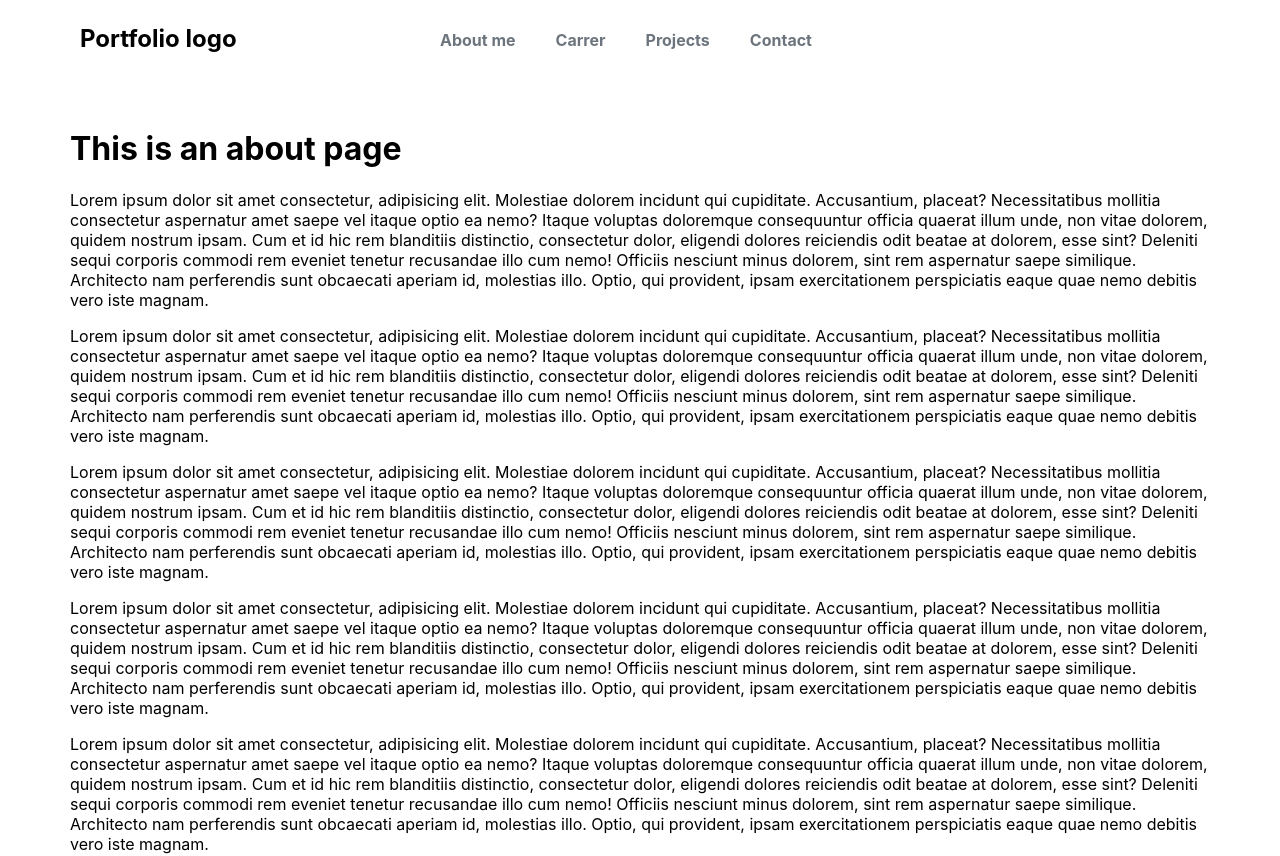
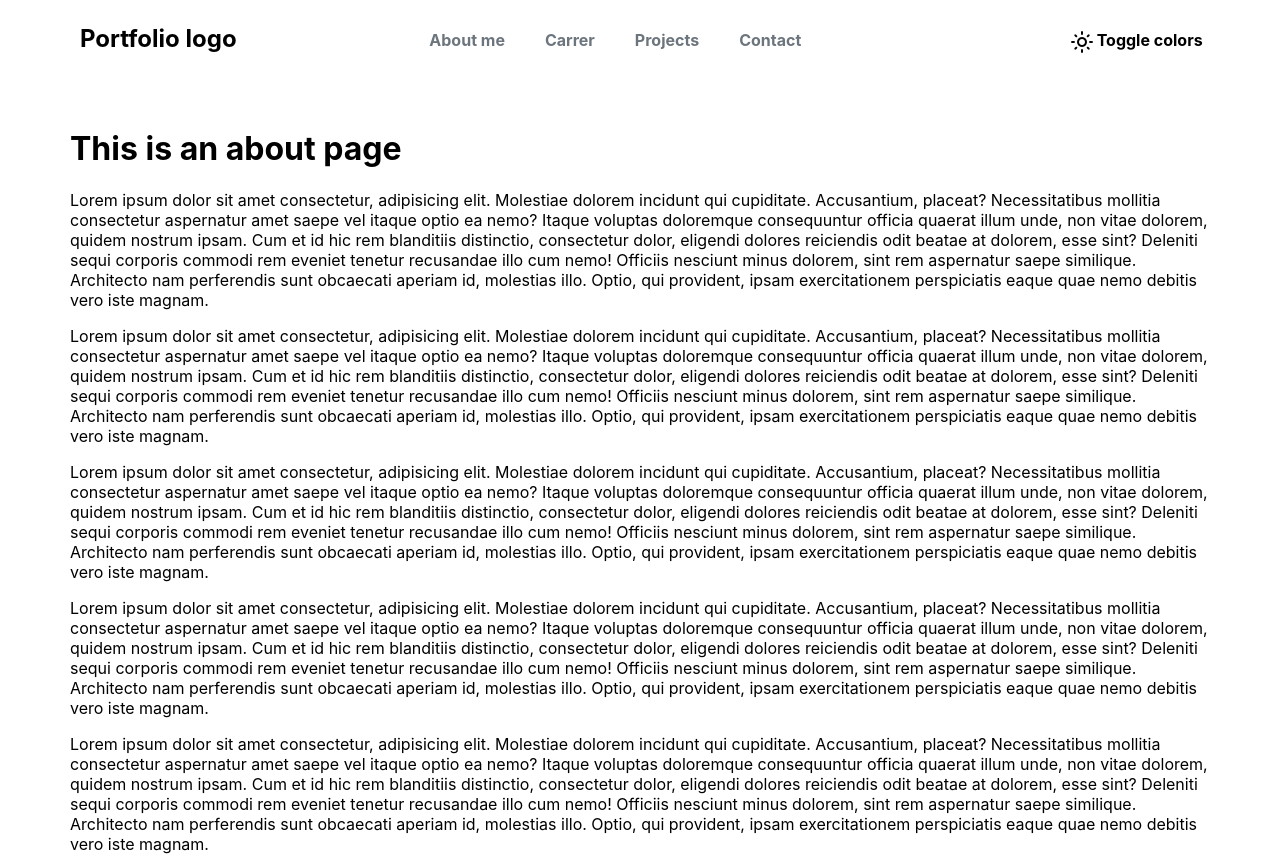
Before and after one commit to theWituch/Portfolio, a Vue app: page / in a window 1280 px wide. Shown: the top 856 px of the page. Built offline with nearby package versions, Linux system fonts and the light colour scheme.

Commit message:
Add DarkModeToggle component for switching color themes

```diff
--- a/src/assets/main.css
+++ b/src/assets/main.css
@@ -5,11 +5,13 @@
   -webkit-font-smoothing: antialiased;
   -moz-osx-font-smoothing: grayscale;
   background-color: var(--background);
-  color: var(--content);
 }
 
+*,
 body {
   background-color: var(--background);
+  color: var(--content);
+  transition: color .15s ease;
 }
 
 a {
--- a/src/assets/theme.css
+++ b/src/assets/theme.css
@@ -33,4 +33,10 @@
 
   --background: var(--white);
   --content: var(--black);
+  --link-hover: var(--yellow)
 }
+
+:root.dark-theme {
+  --content: var(--white);
+  --background: var(--black);
+}
--- a/src/components/HeaderBar.vue
+++ b/src/components/HeaderBar.vue
@@ -6,9 +6,13 @@
       </div>
 
       <div class="navigation flex">
-        <button @click="collapsed = !collapsed" class="toggle">
-          <span :class="{ toggled: !collapsed }" class="toggle-icon material-icons">menu</span>
-        </button>
+        <div class="toggle flex">
+          <button @click="collapsed = !collapsed" class="toggle">
+            <span :class="{ toggled: !collapsed }" class="toggle-icon material-icons" style="font-size: inherit"
+              >menu</span
+            >
+          </button>
+        </div>
 
         <ul class="nav-list" :class="{ collapsed }">
           <li>
@@ -25,6 +29,10 @@
           </li>
         </ul>
       </div>
+
+      <div class="colormode flex">
+        <DarkModeToggle :placeholder="'Toggle colors'"/>
+      </div>
     </nav>
   </transition>
 </template>
@@ -33,7 +41,10 @@
 import { ref } from "@vue/reactivity";
 import { computed } from "@vue/runtime-core";
 
+import DarkModeToggle from "./toggles/DarkModeToggle.vue";
+
 export default {
+  components: { DarkModeToggle },
   setup() {
     const collapsed = ref(true);
     const scrollHeight = ref(0);
@@ -44,11 +55,9 @@ export default {
       }
       return result;
     });
-
     const handleScroll = () => {
       scrollHeight.value = window.scrollY;
     };
-
     return { handleScroll, showHeader, collapsed };
   },
   created() {
@@ -140,11 +149,11 @@ div .navigation {
     z-index: 999998;
     border: 0;
     cursor: pointer;
+    font-size: 35px;
     background-color: transparent;
   }
 
   .toggle-icon {
-    font-size: 35px;
     transition: transform 0.4s ease;
   }
 
@@ -168,6 +177,10 @@ div .navigation {
     visibility: hidden;
     transform: translateY(-100%);
   }
+
+  .colormode {
+    display: none;
+  }
 }
 
 @media (min-width: 768px) {
--- /dev/null
+++ b/src/components/toggles/DarkModeToggle.vue
@@ -0,0 +1,81 @@
+<template>
+  <div class="flex">
+    <div @click="toggleTheme" class="color-mode">
+      <Transition name="fade-up">
+        <span v-if="darkmode" class="icon material-icons-outlined"> dark_mode</span>
+      </Transition>
+      <Transition name="fade-down">
+        <span v-if="!darkmode" class="icon material-icons-outlined"> light_mode </span>
+      </Transition>
+      <span class="placeholder">{{ placeholder }}</span>
+    </div>
+  </div>
+</template>
+
+<script>
+import { ref } from "@vue/reactivity";
+
+export default {
+  props: ["placeholder"],
+  setup() {
+    const darkmode = ref(false);
+
+    const toggleTheme = () => {
+      darkmode.value = !darkmode.value;
+      document.documentElement.className = darkmode.value ? "dark-theme" : "light-theme";
+    };
+
+    return { darkmode, toggleTheme };
+  },
+};
+</script>
+
+<style>
+.color-mode {
+  position: relative;
+  padding: 0;
+  align-items: center;
+  font-weight: bold;
+  cursor: pointer;
+  transition: color 0.3s ease;
+}
+
+.color-mode:hover {
+  color: var(--link-hover);
+}
+
+.color-mode span {
+  color: inherit;
+}
+
+.color-mode span.icon {
+  position: absolute;
+  top: 0;
+  left: 0;
+  bottom: 0;
+}
+
+.color-mode span.placeholder {
+  margin-left: 20pt;
+  display: block;
+}
+
+.fade-up-enter-active,
+.fade-down-enter-active,
+.fade-up-leave-active,
+.fade-down-leave-active {
+  transition: all 0.366s ease-in-out;
+}
+
+.fade-up-enter-from,
+.fade-up-leave-to {
+  opacity: 0;
+  transform: translateY(-25px);
+}
+
+.fade-down-enter-from,
+.fade-down-leave-to {
+  opacity: 0;
+  transform: translateY(25px);
+}
+</style>
```
